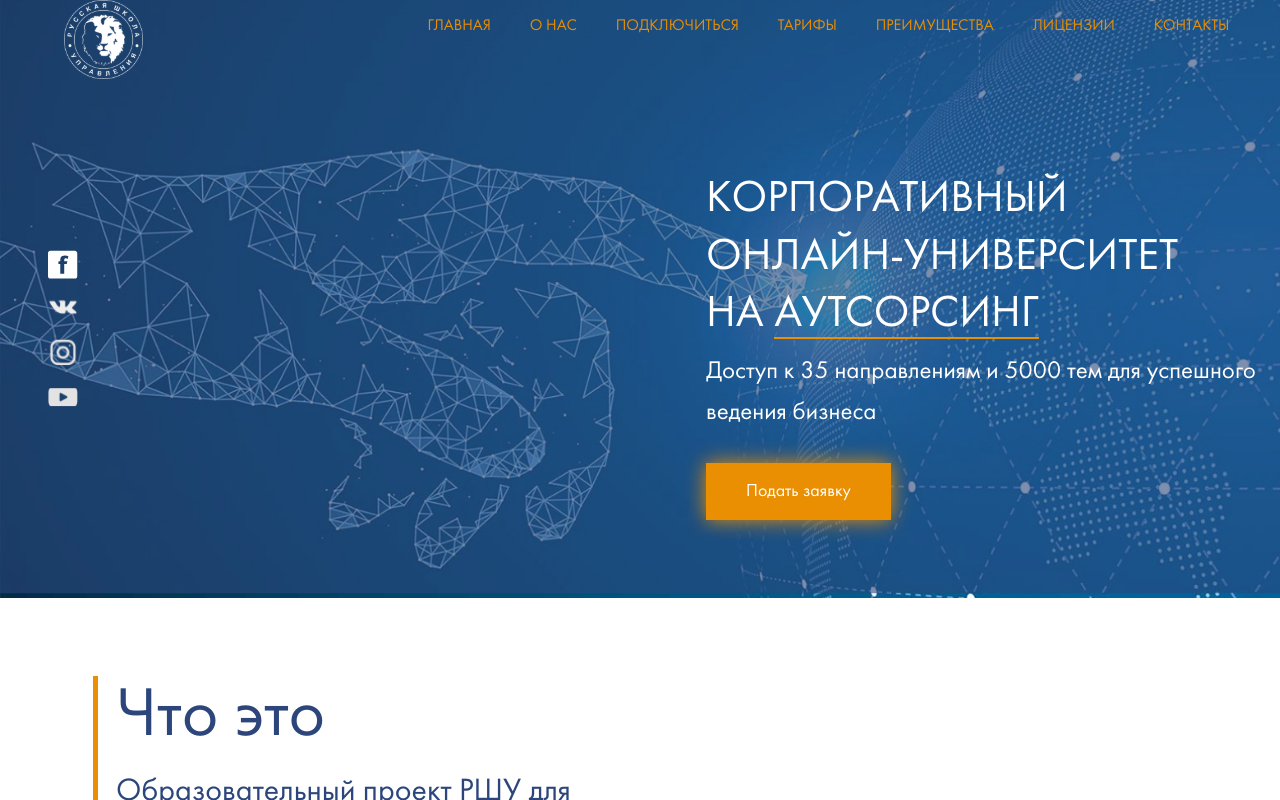
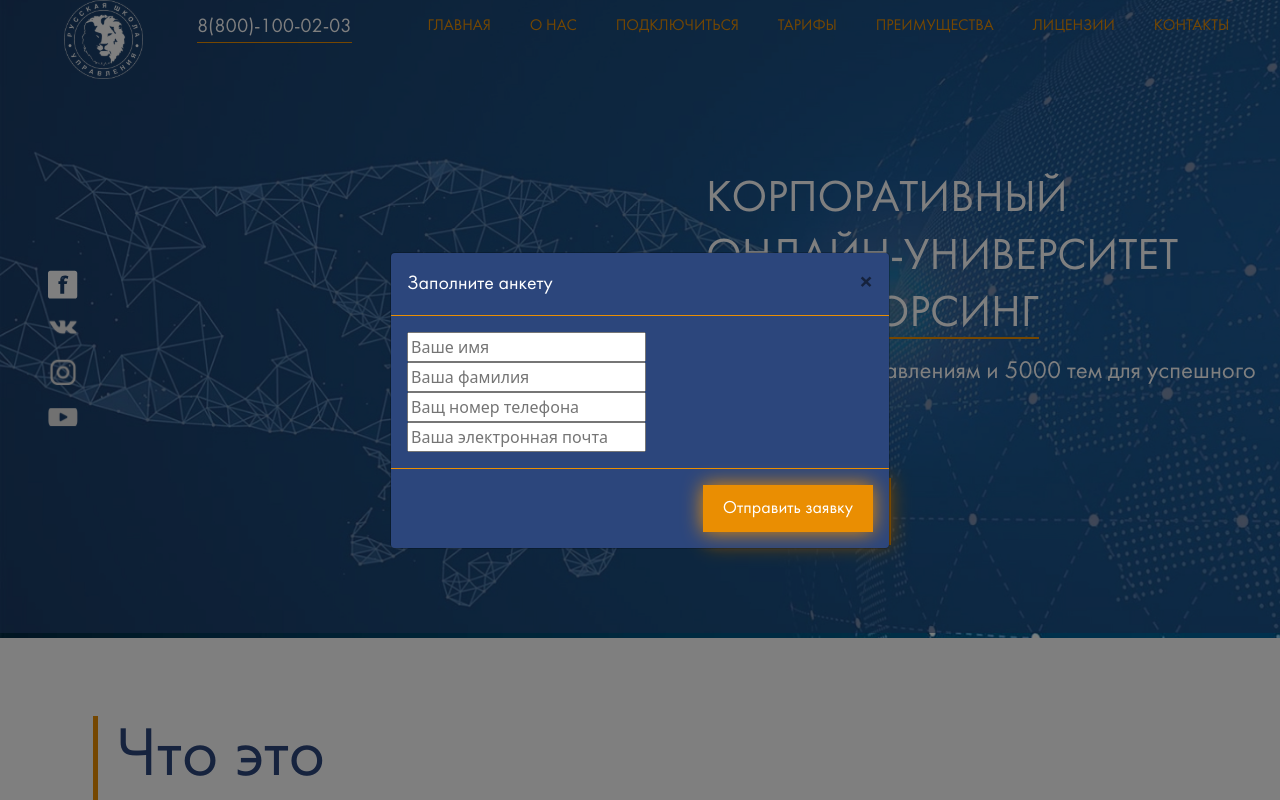
Before and after one commit to PistrunXvX/MBA-sites, a Svelte app: page / in a window 1280 px wide. Both pictures are taken after a click on the link "Подать заявку". Shown: the top 800 px of the page. Built offline with nearby package versions, Linux system fonts and the light colour scheme.

Commit message:
Add social links and fix phone

```diff
--- a/public/global.css
+++ b/public/global.css
@@ -499,10 +499,10 @@ html{
 
 
                 /* FeedbackForm */
-
+/*
                 .form-container{
                     margin-bottom: 80px !important;
-                }
+                } */
 
 
                  /* Slider */
@@ -618,6 +618,10 @@ html{
 
     .form-container .form__btn{
         font-size: 14px !important;
+    }
+
+    .form__footer{
+        margin-bottom: 0px !important;
     }
 
     /* youGet */
--- a/src/App.svelte
+++ b/src/App.svelte
@@ -11,7 +11,7 @@
 	import Sertificat from './Sertificat.svelte';
 	import FormFooter from './FormFooter.svelte';
 	import Footer from './Footer.svelte';
-
+	import Modal from './ModalPopup.svelte';
 
 </script>
 
@@ -27,6 +27,7 @@
 <Sertificat/>
 <FormFooter/>
 <Footer/>
+<Modal/>
 
 <style>
 
--- a/src/Footer.svelte
+++ b/src/Footer.svelte
@@ -54,10 +54,10 @@
                         </span>
                     </div>
                     <ul class="social__icon">
-                        <li><a class="fb__icon" href="#"></a></li>
-                        <li><a class="vk__icon" href="#"></a></li>
-                        <li><a class="inst__icon" href="#"></a></li>
-                        <li><a class="yt__icon" href="#"></a></li>
+                        <li><a class="fb__icon" href="https://www.facebook.com/uprav" target="_blank"></a></li>
+                        <li><a class="vk__icon" href="https://vk.com/rusuprav" target="_blank"></a></li>
+                        <li><a class="inst__icon" href="https://www.instagram.com/rusuprav/" target="_blank"></a></li>
+                        <li><a class="yt__icon" href="https://www.youtube.com/channel/UClo5l1QmtS2PhkCcgQS8pDQ" target="_blank"></a></li>
                     </ul>
                 </div>
             </div>
--- a/src/FormFooter.svelte
+++ b/src/FormFooter.svelte
@@ -1,4 +1,4 @@
-<div class="form-container">
+<div class="form-container form__footer">
     <div class="container-fluid">
         <div class="row align-items-center">
             <div class="col-xl-7">
@@ -211,7 +211,6 @@
         .form__btn:focus {
             transition: 0.6s;
             box-shadow: 0px 0px 20px $colorWhite;
-            ;
             color: $orange;
             background-color: $colorWhite;
 
--- a/src/Header.svelte
+++ b/src/Header.svelte
@@ -21,7 +21,7 @@
                 <span class="navbar-toggler-icon"></span>
               </button>
               <div class="phone__nav">
-                <a href="tel:+74959805728">+7(495) 980-57-28</a>
+                <a href="tel:+88001000203">+8(800)-100-02-03</a>
               </div>
             </div>
           </nav>
@@ -30,6 +30,7 @@
         <div class="row dekstop__nav">
             <div class="col">
                 <nav>
+                    <a href="tel:+88001000203" class="desc_number">8(800)-100-02-03</a>
                     <ul>
                         <li><a href="#main">Главная</a></li>
                         <li><a href="#about_Us">О нас</a></li>
@@ -45,10 +46,10 @@
         <div class="row ">
             <div class="col-3 align-self-center">
                 <ul class="social__icon">
-                    <li><a class="fb__icon" href="#"></a></li>
-                    <li><a class="vk__icon" href="#"></a></li>
-                    <li><a class="inst__icon" href="#"></a></li>
-                    <li><a class="yt__icon" href="#"></a></li>
+                    <li><a class="fb__icon" href="https://www.facebook.com/uprav" target="_blank"></a></li>
+                    <li><a class="vk__icon" href="https://vk.com/rusuprav" target="_blank"></a></li>
+                    <li><a class="inst__icon" href="https://www.instagram.com/rusuprav/" target="_blank"></a></li>
+                    <li><a class="yt__icon" href="https://www.youtube.com/channel/UClo5l1QmtS2PhkCcgQS8pDQ" target="_blank"></a></li>
                 </ul>
             </div>
             <div class="col-9">
@@ -60,7 +61,7 @@
                         <p>
                             Доступ к 35 направлениям и 5000 тем для успешного ведения бизнеса
                         </p>
-                        <a href="#">Подать заявку</a>
+                        <a type="button" data-toggle="modal" data-target="#modal__header">Подать заявку</a>
                     </div>
                 </div>
             </div>
@@ -81,6 +82,26 @@
         padding-left: 5%;
         padding-bottom: 2%;
         margin-top: 1%;
+
+        .desc_number {
+        text-decoration: none;
+        color: $colorWhite;
+        border-bottom: 1px solid $orange;
+        transition: .3s;
+
+        margin-left: 10%;
+
+        float: left;
+
+        font-size: 20px;
+        font-family: $fbck;
+
+        }
+
+        .desc_number:hover {
+            color: $orange;
+            transition: .3s;
+        }
 
             li{
             display: inline;
--- /dev/null
+++ b/src/ModalPopup.svelte
@@ -0,0 +1,114 @@
+<div class="modal fade" id="modal__header" tabindex="-1" aria-labelledby="modal__header__label" aria-hidden="true">
+    <div class="modal-dialog modal-dialog-centered">
+        <div class="modal-content">
+            <div class="modal-header">
+                <h5 class="modal-title" id="modal__header__label">Заполните анкету</h5>
+                <button type="button" class="close" data-dismiss="modal" aria-label="Close">
+                    <span aria-hidden="true">&times;</span>
+                </button>
+            </div>
+            <form action="post">
+                <div class="modal-body">
+                    <input type="text" placeholder="Ваше имя" required>
+                    <input type="text" placeholder="Ваша фамилия" required>
+                    <input type="tel" placeholder="Ващ номер телефона" required>
+                    <input type="email" placeholder="Ваша электронная почта" required>
+                </div>
+                <div class="modal-footer">
+                    <button type="submit">Отправить заявку</button>
+                </div>
+            </form>
+        </div>
+    </div>
+</div>
+
+<style lang="scss" >
+    @import 'style/theme.scss';
+
+    .modal-content{
+        background-color: $darkBlue;
+
+        .modal-title{
+            font-family: $fbck;
+            color: $colorWhite;
+        }
+
+        .close{
+            text-shadow: none;
+        }
+
+        .modal-header, .modal-footer{
+            border-color: $orange;
+        }
+    }
+
+   .modal-footer button{
+            font-size: 18px;
+            font-family: $fbck;
+            color: $colorWhite;
+
+            text-decoration: none;
+
+            background-color: $orange;
+            filter: drop-shadow(0px 0px 10px $orange);
+
+            padding: 10px 20px;
+            animation: 0.3s ease-in 0s button_color_back;
+
+            border: none;
+
+        }
+
+    .modal-footer button:hover{
+            animation: 0.3s ease-in 0s button_color_to;
+            color: $orange;
+            background-color: $colorWhite;
+            filter: drop-shadow(0px 0px 10px $colorWhite);
+        }
+
+    //     @keyframes button_modal_color_to{
+    //     from{
+    //         background-color: $orange;
+    //         color: $colorWhite;
+    //         filter: drop-shadow(0px 0px 10px $orange);
+    //     }
+    //     to{
+    //         background-color: $darkBlue;
+    //         color: $orange;
+    //         filter: drop-shadow(0px 0px 10px $darkBlue);
+    //     }
+    // }
+
+    // @keyframes button_modal_color_back{
+    //     from{
+    //         background-color: $darkBlue;
+    //         color: $orange;
+    //         filter: drop-shadow(0px 0px 10px $darkBlue);
+    //     }
+    //     to{
+    //         background-color: $orange;
+    //         color: $colorWhite;
+    //         filter: drop-shadow(0px 0px 10px $orange);
+    //     }
+    // }
+</style>
+
+<!-- <div class="modal fade" id="exampleModal" tabindex="-1" aria-labelledby="exampleModalLabel" aria-hidden="true">
+    <div class="modal-dialog">
+      <div class="modal-content">
+        <div class="modal-header">
+          <h5 class="modal-title" id="exampleModalLabel">Modal title</h5>
+          <button type="button" class="close" data-dismiss="modal" aria-label="Close">
+            <span aria-hidden="true">&times;</span>
+          </button>
+        </div>
+        <div class="modal-body">
+          ...
+        </div>
+        <div class="modal-footer">
+          <button type="button" class="btn btn-secondary" data-dismiss="modal">Close</button>
+          <button type="button" class="btn btn-primary">Save changes</button>
+        </div>
+      </div>
+    </div>
+  </div> -->
```
